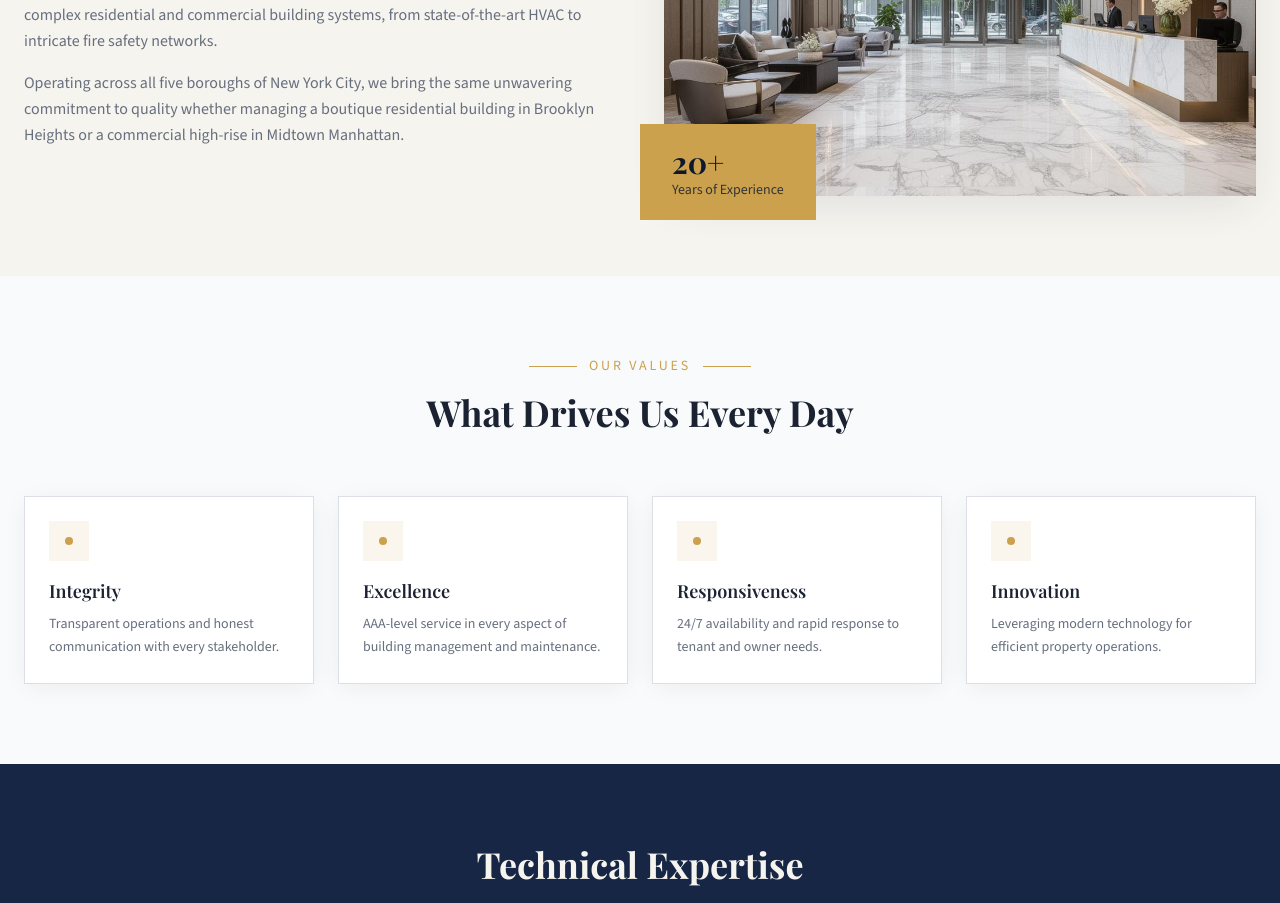
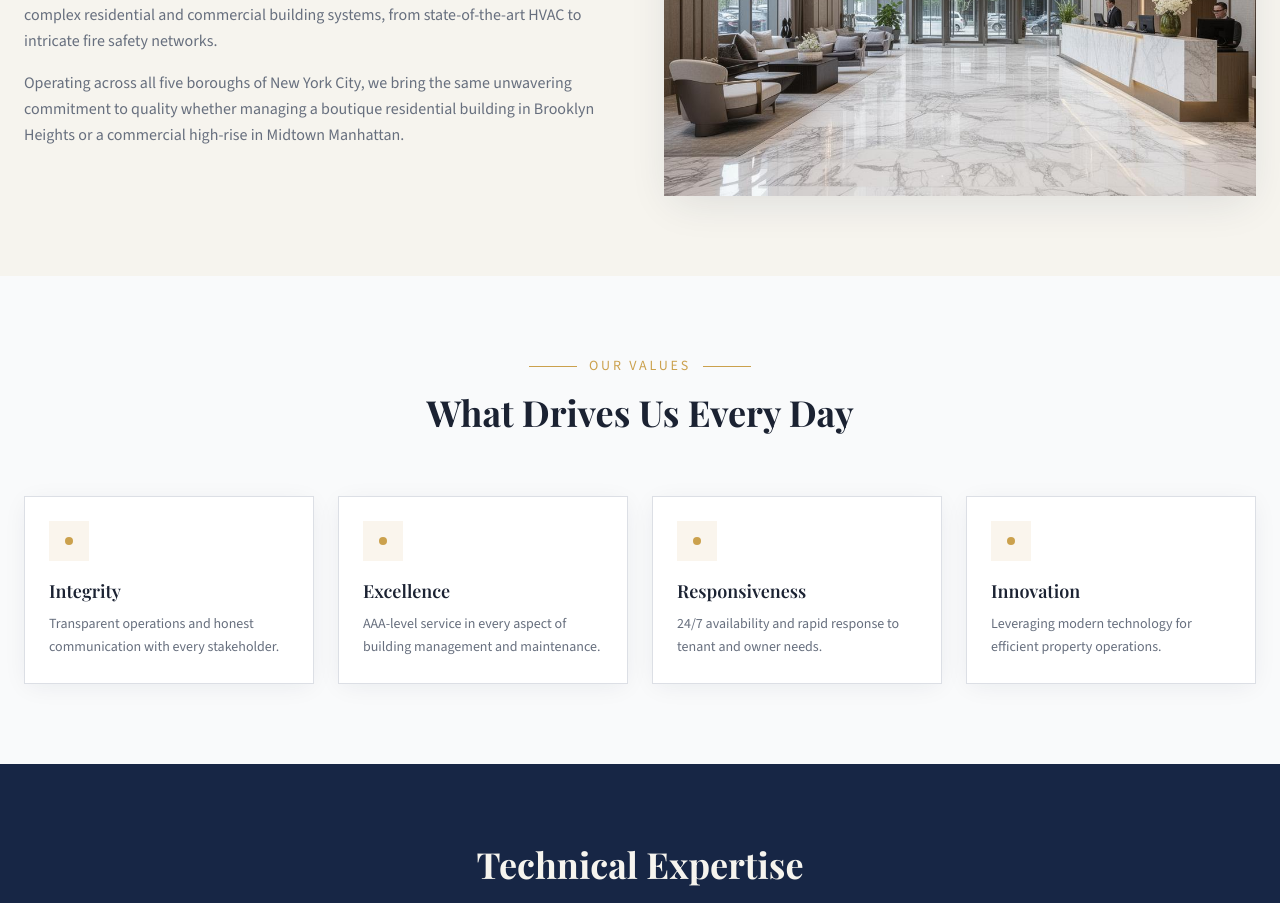
Before and after one commit to vaizer-cmd/omni-nyc-homes, a React (Vite) app: page /about in a window 1280 px wide. Shown: the part 780-1683 px from the top of the page. Built offline with nearby package versions, Linux system fonts and the light colour scheme; the HTML template or start-up script is replaced by a standard one.

Commit message:
Remove 20+ years label overlay from About page image
Co-Authored-By: Claude Opus 4.6 <noreply@anthropic.com>

```diff
--- a/src/pages/About.tsx
+++ b/src/pages/About.tsx
@@ -62,10 +62,6 @@ const About = () => {
                 alt="Luxury building lobby managed by OMNI"
                 className="w-full h-[500px] object-cover shadow-elevated"
               />
-              <div className="absolute -bottom-6 -left-6 bg-gold px-8 py-5">
-                <div className="font-display text-3xl font-bold text-accent-foreground">20+</div>
-                <div className="font-body text-sm text-accent-foreground/80">Years of Experience</div>
-              </div>
             </div>
           </div>
         </div>
```
